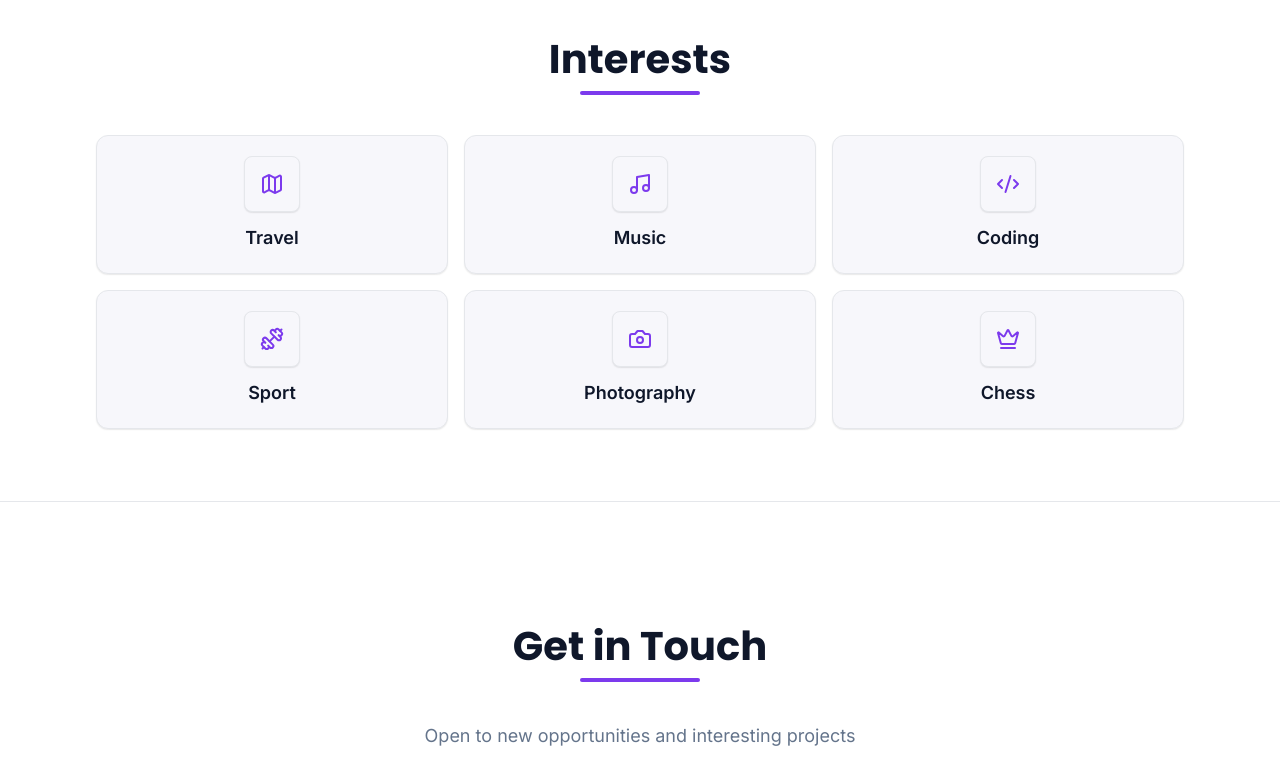
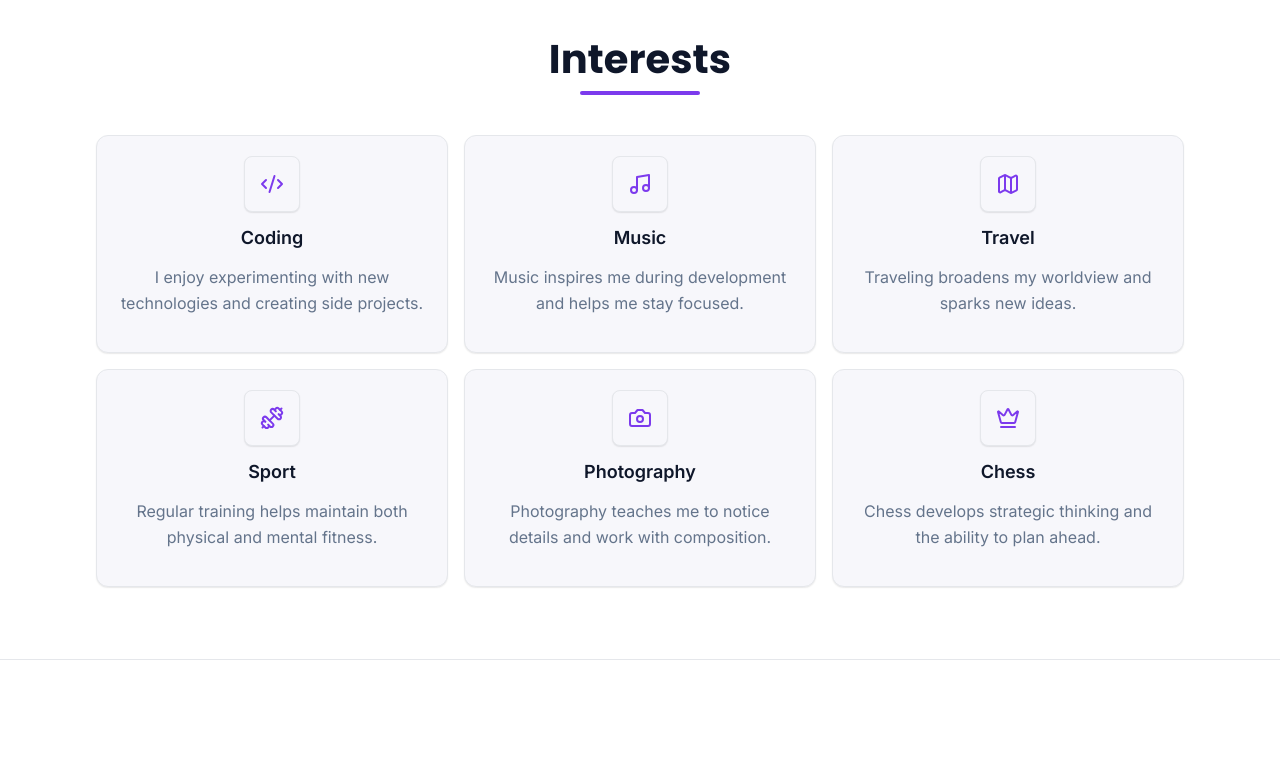
Before and after one commit to iLavruk/Portfolio, a React (Vite) app: page / in a window 1280 px wide. Shown: the part 4380-5147 px from the top of the page. Built offline with nearby package versions, Linux system fonts and the light colour scheme; no server answers.

Commit message:
added text

```diff
--- a/src/components/interests/Interests.tsx
+++ b/src/components/interests/Interests.tsx
@@ -1,9 +1,10 @@
 import { SectionId } from '@lib/constants/sections.constant'
 import styles from './interests.module.css'
 import { interestIcons } from '@/lib/icons/lucide-map'
+import type { InterestItem } from '@types'
 
 type InterestsProps = {
-  items: string[]
+  items: InterestItem[]
 }
 
 export default function Interests({ items }: InterestsProps) {
@@ -16,13 +17,15 @@ export default function Interests({ items }: InterestsProps) {
       <div className={`container ${styles.interests__wrap}`}>
         <ul className={styles.interests__grid}>
           {items.map((i) => {
-            const Icon = interestIcons[i]
+            const name = i.name
+            const Icon = interestIcons[name]
             return (
-              <li className={`${styles.interests__card} card`} key={i}>
+              <li className={`${styles.interests__card} card`} key={name}>
                 <div className={`avatar avatar--elevated ${styles.interests__avatar}`}>
                   {Icon ? <Icon className={styles.interests__icon} aria-hidden="true" /> : null}
                 </div>
-                <span className={styles.interests__name}>{i}</span>
+                <span className={styles.interests__name}>{name}</span>
+                <p className={styles.interests__desc}>{i.description}</p>
               </li>
             )
           })}
--- a/src/components/interests/interests.module.css
+++ b/src/components/interests/interests.module.css
@@ -34,6 +34,14 @@
 .interests__name {
   font-size: var(--fs-lg);
   font-weight: var(--fw-semibold);
+}
+
+.interests__desc {
+  color: var(--color-muted);
+  font-size: var(--fs-base);
+  line-height: 1.6;
+  text-align: center;
+  width: 100%;
 }
 
 @media (max-width: 480px) {
--- a/src/data/resumeData.json
+++ b/src/data/resumeData.json
@@ -89,7 +89,32 @@
       "level": "B1"
     }
   ],
-  "interests": ["Travel", "Music", "Coding", "Sport", "Photography", "Chess"],
+  "interests": [
+    {
+      "name": "Coding",
+      "description": "I enjoy experimenting with new technologies and creating side projects."
+    },
+    {
+      "name": "Music",
+      "description": "Music inspires me during development and helps me stay focused."
+    },
+    {
+      "name": "Travel",
+      "description": "Traveling broadens my worldview and sparks new ideas."
+    },
+    {
+      "name": "Sport",
+      "description": "Regular training helps maintain both physical and mental fitness."
+    },
+    {
+      "name": "Photography",
+      "description": "Photography teaches me to notice details and work with composition."
+    },
+    {
+      "name": "Chess",
+      "description": "Chess develops strategic thinking and the ability to plan ahead."
+    }
+  ],
   "summary": "I\u0027m Ivan Lavruk, a Frontend Developer passionate about creating modern, intuitive, and high-performance web applications.\nI specialize in the React ecosystem and enjoy transforming complex ideas into clean and engaging user experiences.\nBeyond coding, I\u0027m inspired by design, technology, and continuous learning - always seeking new ways to grow and innovate.",
   "available": true,
   "cvUrl": "cv/CV_Ivan_Lavruk_en.pdf"
--- /dev/null
+++ b/src/types/interest.type.ts
@@ -0,0 +1,4 @@
+export type InterestItem = {
+  name: string
+  description: string
+}
--- a/src/types/types.ts
+++ b/src/types/types.ts
@@ -8,3 +8,4 @@ export type { NavItem } from './navigation.type'
 export type { HeroProps } from './hero.type'
 export type { FooterProps } from './footer.type'
 export type { FormField } from './form-field.type'
+export type { InterestItem } from './interest.type'
```
Also changed, not shown: src/types/resume.type.ts (+9 -2 lines).
